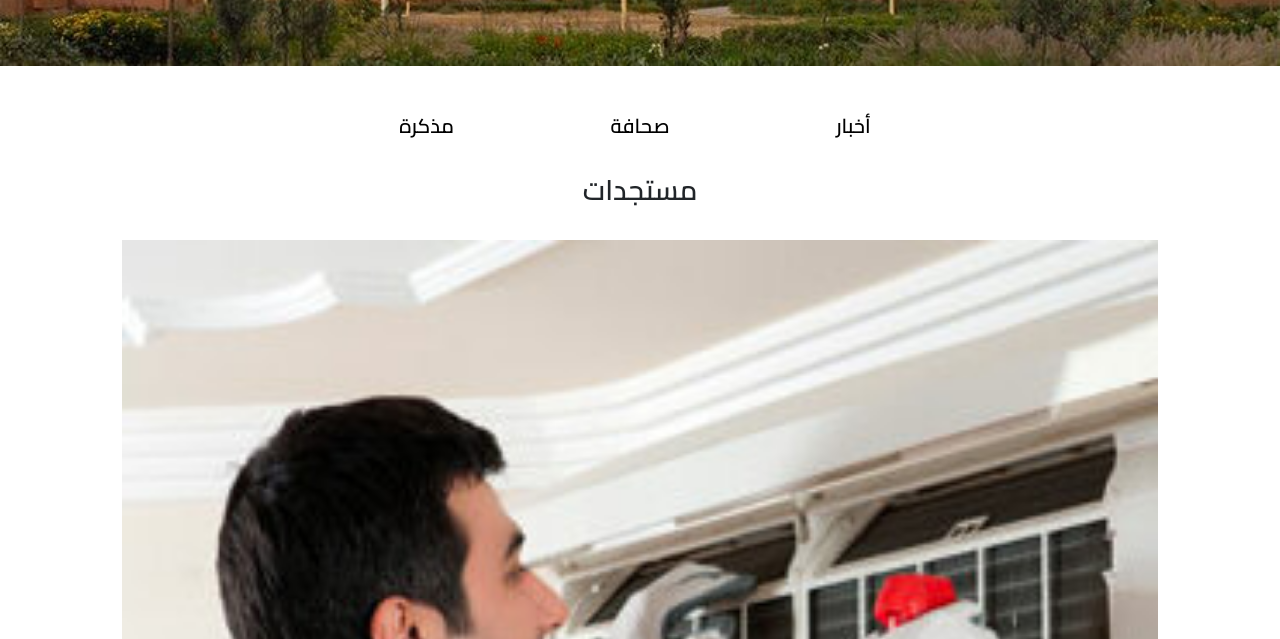
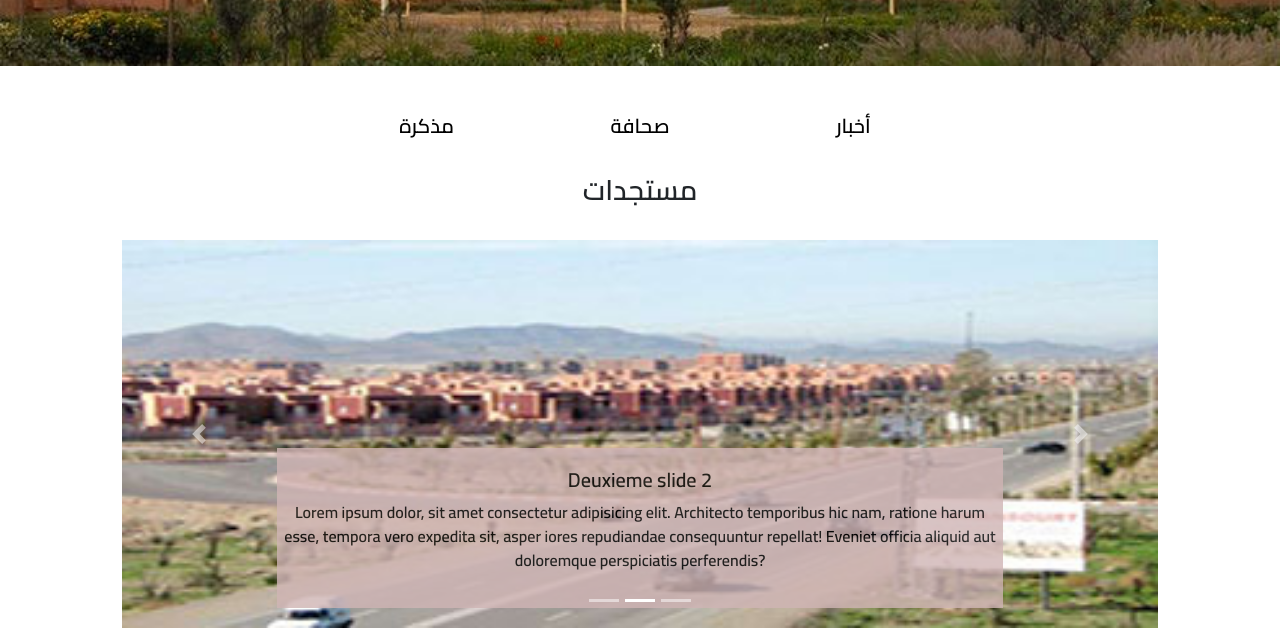
Before and after one commit to DoraymonIT/Jama3a-Website, a plain HTML site: page vue/index.html in a window 1280 px wide. Shown: the part 313-952 px from the top of the page. Drawn offline with nearby package versions, Linux system fonts and the light colour scheme.

Commit message:
fix slide problem

```diff
--- a/vue/index.html
+++ b/vue/index.html
@@ -189,7 +189,7 @@
               <div class="carousel-item active">
                 <img
                   class="d-block w-100"
-                  src="../images/slide1.jpg"
+                  src="../images/tamansourt1.jpg"
                   alt="First slide"
                 />
                 <div
@@ -210,7 +210,7 @@
               <div class="carousel-item">
                 <img
                   class="d-block w-100"
-                  src="../images/slide1.jpg"
+                  src="../images/tamansourt2.jpg"
                   alt="Second slide"
                 />
                 <div
@@ -230,7 +230,7 @@
               <div class="carousel-item">
                 <img
                   class="d-block w-100"
-                  src="../images/slide1.jpg"
+                  src="../images/tamansourt3.jpg"
                   alt="Third slide"
                 />
                 <div
```
Also changed, not shown: images/tamansourt1.jpg (added), images/tamansourt2.jpg (added), images/tamansourt3.jpg (added).
